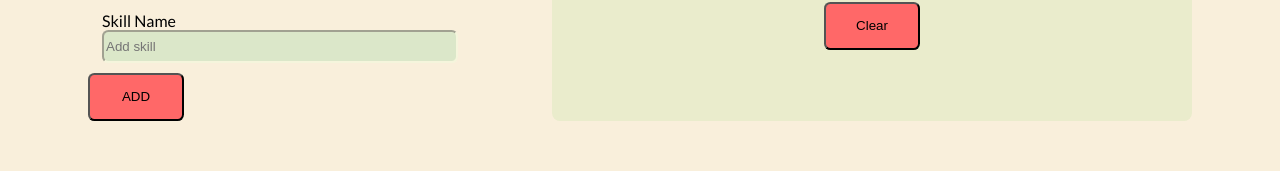
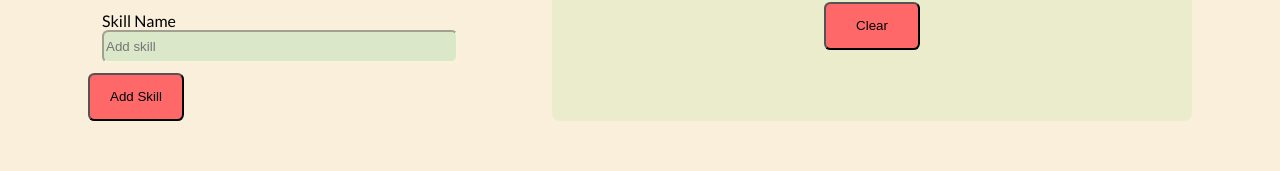
Before and after one commit to rupokghosh/CVBuilder, a React (Create React App) app: page / in a window 1280 px wide. Shown: the part 1100-1271 px from the top of the page. Built offline with nearby package versions, Linux system fonts and the light colour scheme.

Commit message:
modify skills component for adding multiple entries

```diff
--- a/src/components/Skills.jsx
+++ b/src/components/Skills.jsx
@@ -1,25 +1,21 @@
+// Skills.jsx
 import React, { useState, useEffect } from "react";
 
 function Skills({ setFormData }) {
-  const [skills, setSkills] = useState({
-    skill: "",
-  });
+  const [skill, setSkill] = useState("");
 
-  const handleInputChange = (fieldName, value) => {
-    setSkills((prevSkills) => ({
-      ...prevSkills,
-      [fieldName]: value,
+  const addSkill = () => {
+    // Check if the skill is not an empty string before adding to CV
+    if (skill.trim() !== "") {
+      setFormData((prevData) => ({
+        ...prevData,
+        skills: [...prevData.skills, skill],
       }));
+      setSkill("");
+    }
   };
 
-  useEffect(() => {
-    setFormData((prevData) => ({
-      ...prevData,
-      skills,
-    }));
-  }, [skills, setFormData]);
   return (
-    <>
     <div className="skillInput">
       <fieldset>
         <label htmlFor="skill">Skill Name</label>
@@ -27,14 +23,13 @@ function Skills({ setFormData }) {
           type="text"
           name="skill"
           id="skill"
+          value={skill}
+          onChange={(e) => setSkill(e.target.value)}
           placeholder="Add skill"
-            value={skills.skill}
-            onChange={(e) => handleInputChange("skill", e.target.value)}
         />
       </fieldset>
-        <button>ADD</button>
+      <button onClick={addSkill}>Add Skill</button>
     </div>
-    </>
   );
 }
 
```
Lines whose indentation alone changed are shown as unchanged.
